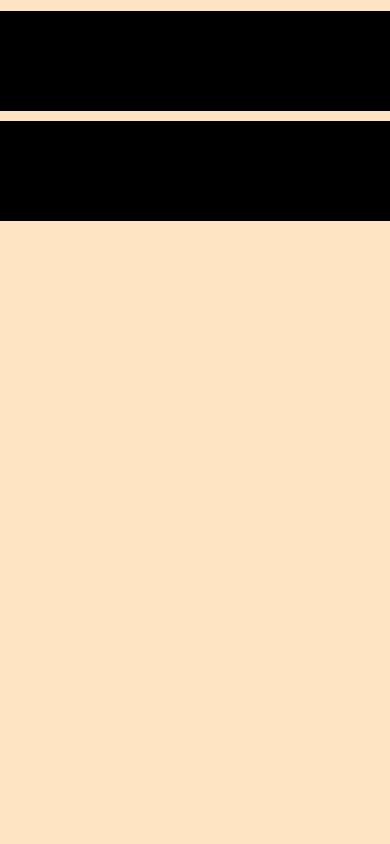
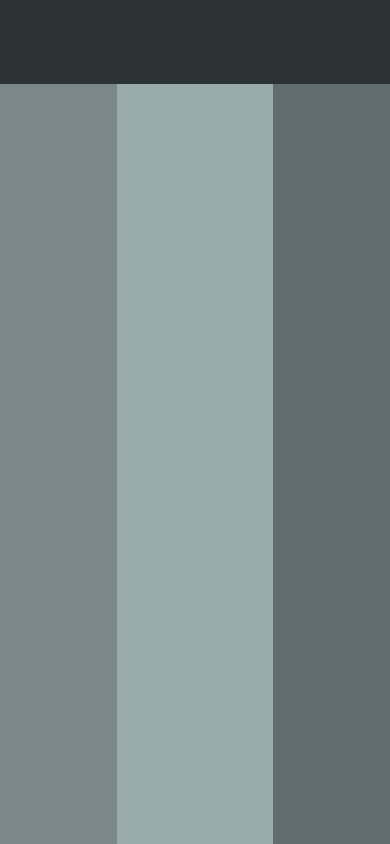
Before and after one commit to Hkumar-me/Web-dev-practice, a plain HTML site: page responsive/index.html in a window 390 px wide. Drawn offline with Linux system fonts and the light colour scheme.

Commit message:
responsive

```diff
--- a/responsive/index.html
+++ b/responsive/index.html
@@ -1,4 +1,4 @@
-<!DOCTYPE html>
+ <!DOCTYPE html>
 <html lang="en">
 <head>
     <meta charset="UTF-8">
@@ -8,8 +8,12 @@
 </head>
 <body>
     <div id="main">
-        <div class="box"></div>
-        <div class="box"></div>
+        <div class="nav"></div>
+        <div id="home">
+        <div class="left"></div>
+        <div class="center"></div>
+        <div class="right"></div>
+        </div>
     </div>
 </body>
 </html>
--- a/responsive/style.css
+++ b/responsive/style.css
@@ -9,13 +9,31 @@ html,body{
 }
 #main{
     width: 100%;
-    height: 100%;
-    border-top: 1px solid transparent;
+    min-height:100vh;
+}
+#home{
+    width: 100%;
+    min-height:90vh;
     background-color: bisque;
+    display: flex;
 }
-.box{
-    margin-top: 10px;
+.nav{
     width: 100%;
-    height: 100px;
-    background-color: black;
+    min-height: 10vh;
+    background-color: #2C3335;
 }
+.left{
+    width: 30%;
+    min-height: inherit;
+    background-color: #7B8788;
+}
+.center{
+    width: 40%;
+    min-height: inherit;
+    background-color: #99AAAB;
+}
+.right{
+    width: 30%;
+    min-height: inherit;
+    background-color: #616C6F;
+}
```
